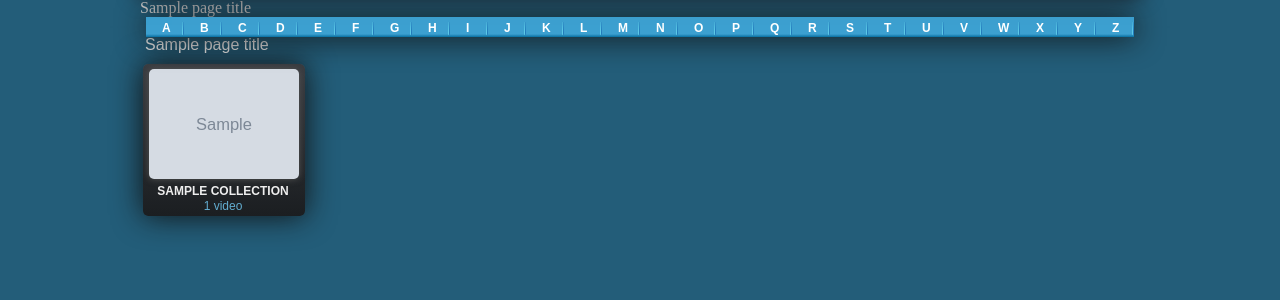
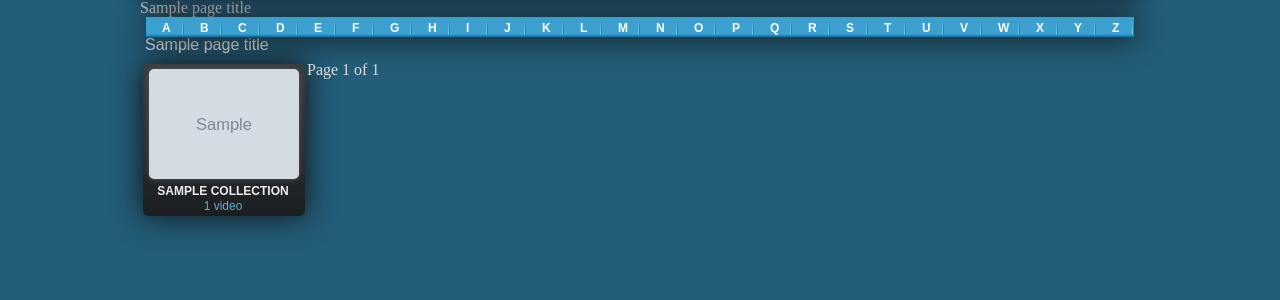
Before and after one commit to LucianU/comedylib, a Django app: template comedyhub/templates/content/collection_list.html in a window 1280 px wide. Shown: the part 130-430 px from the top of the page. Run offline with Django 3.2, Linux system fonts and the light colour scheme; the template is opened without the code that fills it: most values are stand-ins (such as "Sample title", 1, 10 or a date in 2020); grey boxes marked "Sample" are stand-in pictures; some libraries are stand-ins or nearby versions.

Commit message:
Implemented pagination for collection list page

```diff
--- a/comedyhub/apps/content/views.py
+++ b/comedyhub/apps/content/views.py
@@ -17,6 +17,7 @@ class AboutView(TemplateView):
 class CollectionListView(ListView):
     context_object_list = 'collection_list'
     template_name = 'content/collection_list.html'
+    paginate_by = 10
 
     def get_queryset(self):
         return Collection.objects.filter(**self.kwargs)
--- a/comedyhub/templates/content/collection_list.html
+++ b/comedyhub/templates/content/collection_list.html
@@ -35,7 +35,7 @@
 	</div>
 {% endblock %}
 <div id="firstpage">
-<p>{{ page_title }}</p>
+    <p>{{ page_title }}</p>
      <!-- #Left Column albums -->
 	 <div id="album-column">
 	 {% for collection in collection_list %}
@@ -52,6 +52,19 @@
 		</div>
 	</div>
 	{% endfor %}
+    <div class="pagination">
+        <span class="step-links">
+            {% if page_obj.has_previous %}
+                <a href="?page={{ page_obj.previous_page_number }}">Previous</a>
+            {% endif %}
+            <span class="current">
+                Page {{ page_obj.number }} of {{ paginator.num_pages }}
+            </span>
+            {% if page_obj.has_next %}
+                <a href="?page={{ page_obj.next_page_number }}">Next</a>
+            {% endif %}
+        </span>
+    </div>
 </div>
 
 		<!-- #Right Column -->
```
